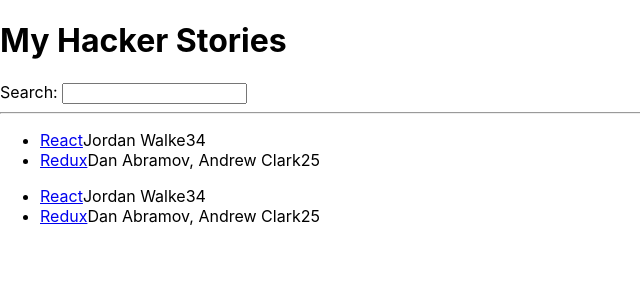
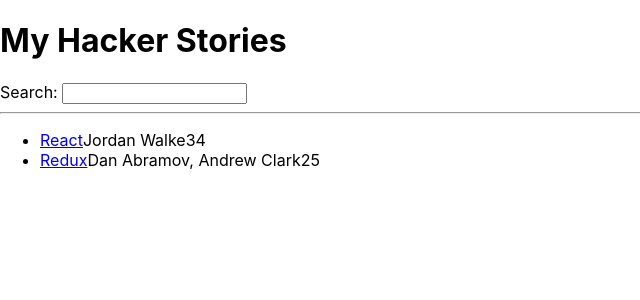
Before and after one commit to IjayAbby/Introduction-to-React.js, a React (Create React App) app: page / in a window 1280 px wide. Shown: the top 300 px of the page, without its empty margins (0-640 px from the left). Built offline with nearby package versions, Linux system fonts and the light colour scheme.

Commit message:
Refactor function declaration to arrow declaration

```diff
--- a/src/App.js
+++ b/src/App.js
@@ -19,8 +19,7 @@
   }
 ]
 
-function App() {
-  return (
+const App = () => (
     <div>
       <h1>My Hacker Stories</h1>
 
@@ -29,13 +28,11 @@
 
       <hr />
       <List />
-      <List />
     </div>
   );
-}
 
-function List() {
-  return (
+
+const List = () =>(
     <ul>
       {list.map(function (item) {
         return (
@@ -51,6 +48,5 @@
       })}
     </ul>
   );
-}
 
 export default App;
```
